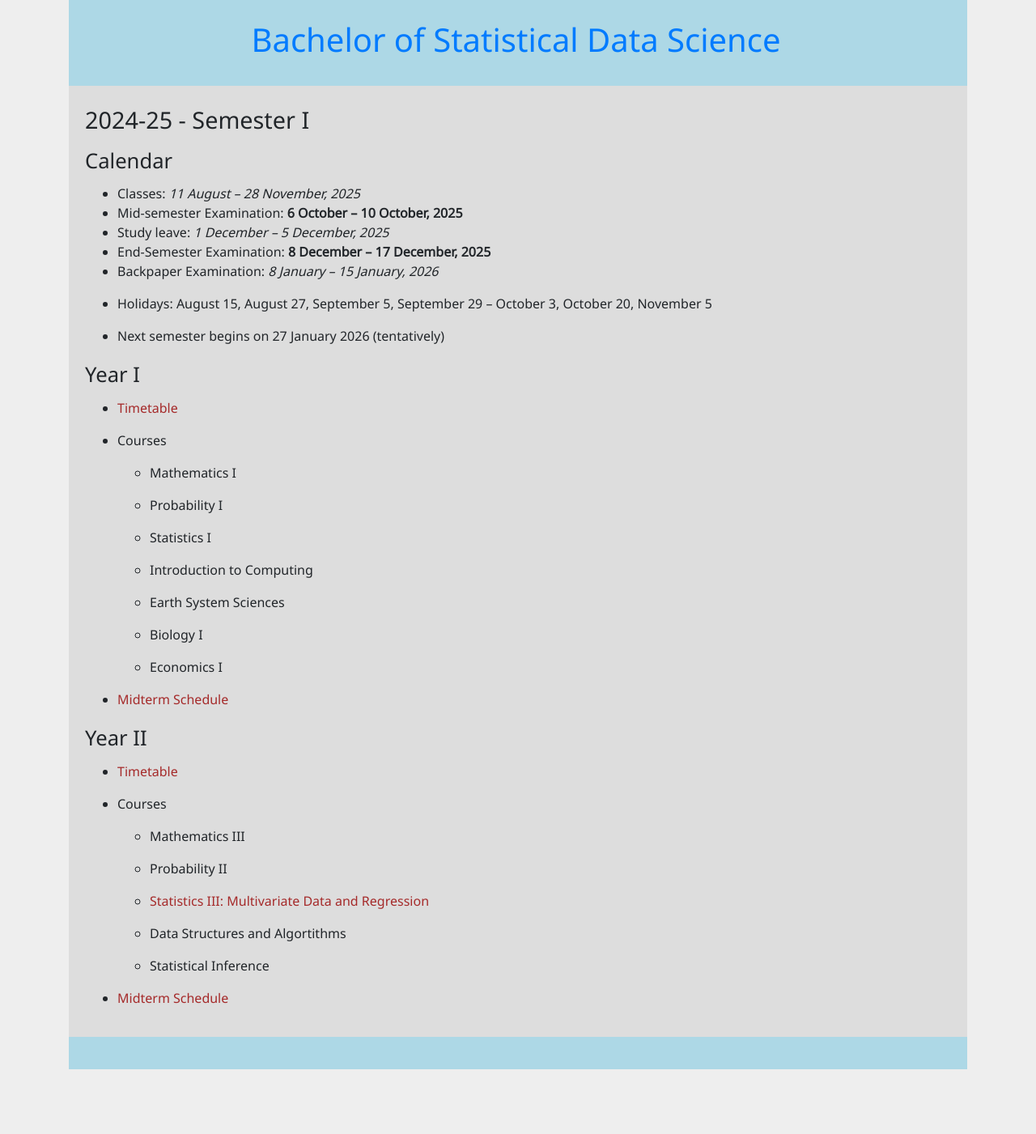
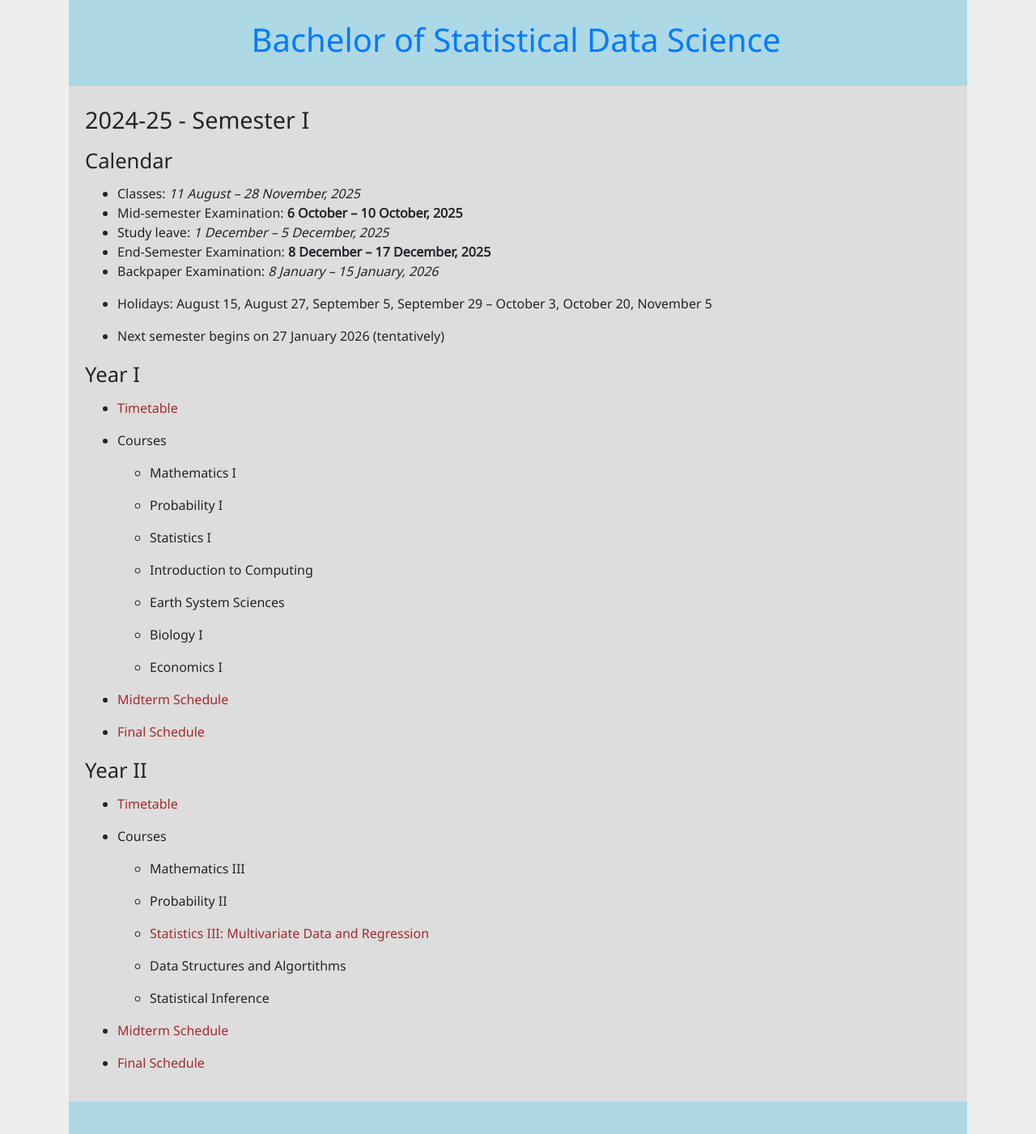
Before and after one commit to bsds-isi/bsds-isi.github.io, a Jekyll site: the page built from 2025-26-semester-I/index.md, in a window 1280 px wide. Shown: the whole page at 81% size. Built offline with Jekyll 4.4.1, drawn with Linux system fonts in a browser that asks for light colours; before the commit the page ends 1321 px from its top, so only the background shows below that.

Commit message:
Update index.md

```diff
--- a/2025-26-semester-I/index.md
+++ b/2025-26-semester-I/index.md
@@ -40,6 +40,8 @@ layout: default
 
 * [Midterm Schedule](midterm-year-I.pdf)
 
+* [Final Schedule](Final-Year-1.pdf)
+
 
 ## Year II
 
@@ -58,3 +60,5 @@ layout: default
 	* Statistical Inference
 
 * [Midterm Schedule](midterm-year-II.pdf)
+
+* [Final Schedule](Final-Year-2.pdf)
```
